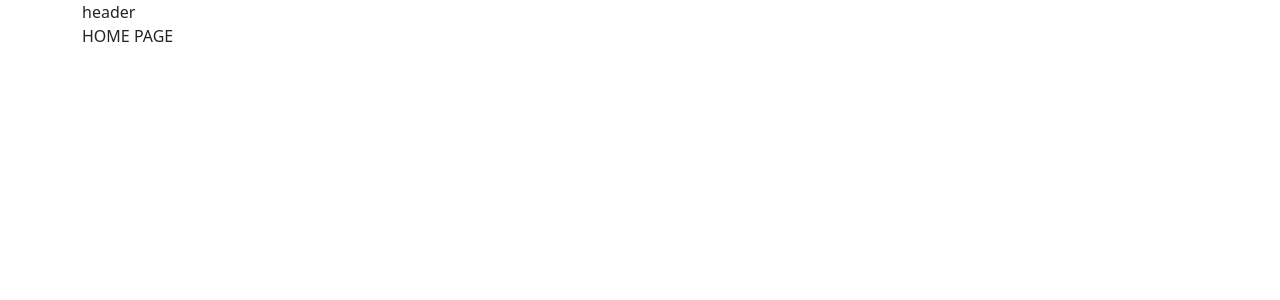
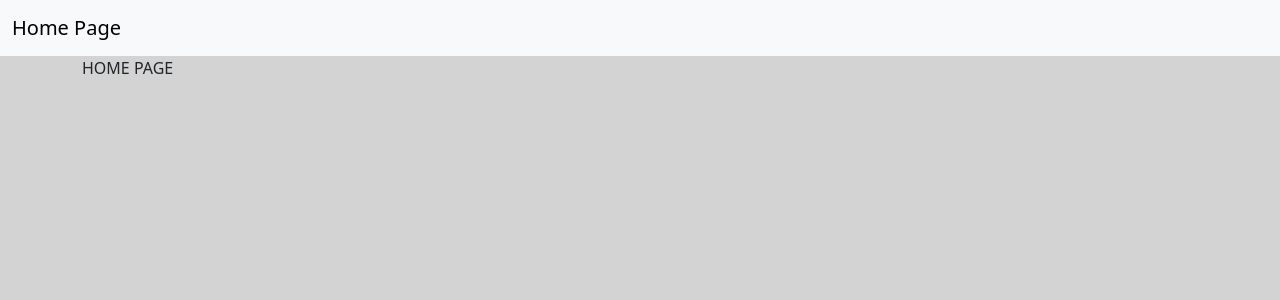
Before and after one commit to andrea-mosca/webapp-react, a React (Vite) app: page / in a window 1280 px wide. Shown: the top 300 px of the page. Built offline with nearby package versions, Linux system fonts and the light colour scheme.

Commit message:
header component

```diff
--- a/src/assets/index.css
+++ b/src/assets/index.css
@@ -0,0 +1,4 @@
+main{
+    background-color: lightgray;
+    height: 100vh;
+}
--- /dev/null
+++ b/src/component/Header.jsx
@@ -0,0 +1,24 @@
+import { NavLink, Link } from "react-router";
+
+export default function Header() {
+  return (
+    <nav className="navbar navbar-expand-lg bg-body-tertiary">
+      <div className="container-fluid">
+        <Link to="/" className="navbar-brand" href="#">
+          Home Page
+        </Link>
+        <button
+          className="navbar-toggler"
+          type="button"
+          data-bs-toggle="collapse"
+          data-bs-target="#navbarNav"
+          aria-controls="navbarNav"
+          aria-expanded="false"
+          aria-label="Toggle navigation"
+        >
+          <span className="navbar-toggler-icon"></span>
+        </button>
+      </div>
+    </nav>
+  );
+}
--- a/src/layout/DefaultLayout.jsx
+++ b/src/layout/DefaultLayout.jsx
@@ -1,9 +1,10 @@
 import { Outlet } from "react-router";
+import Header from "../component/Header";
 
 export default function DefaultLayout() {
   return (
     <>
-      <header className="container">header</header>
+      <Header />
       <main>
         <Outlet />
       </main>
```
